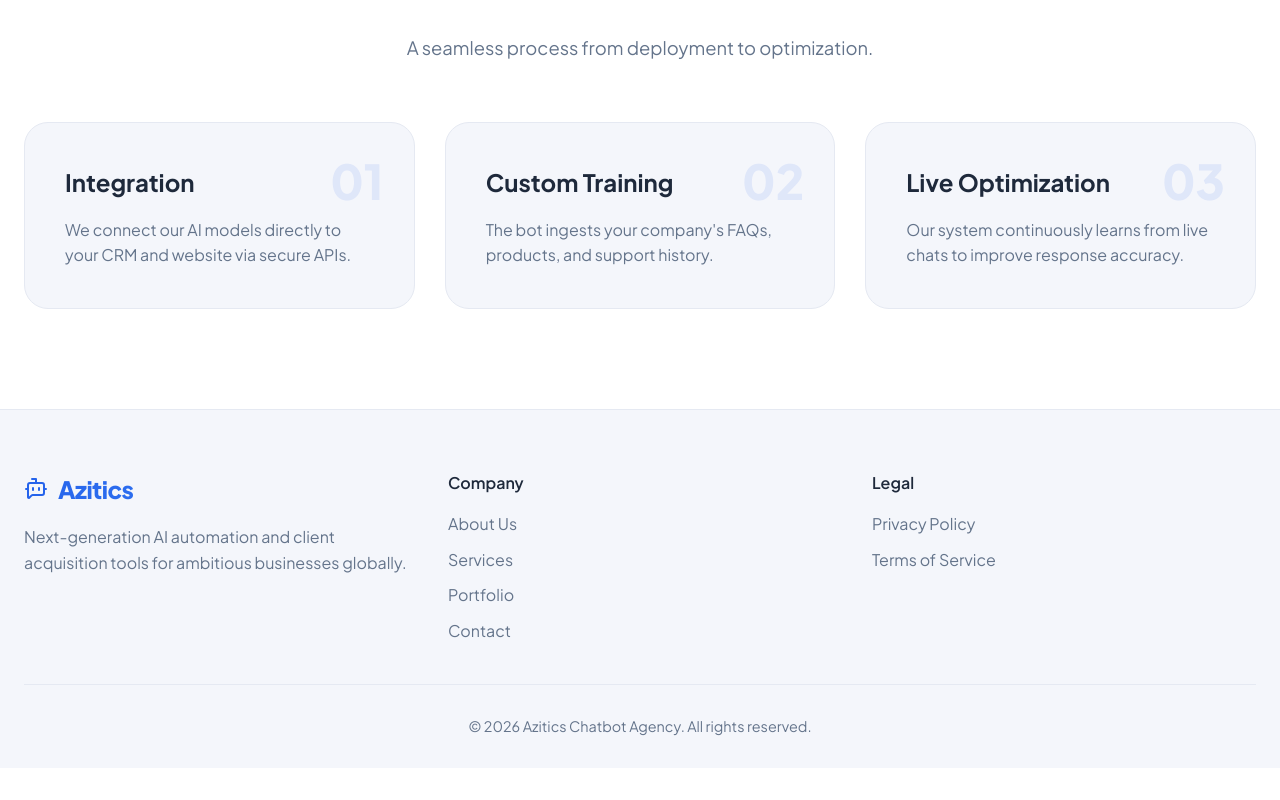
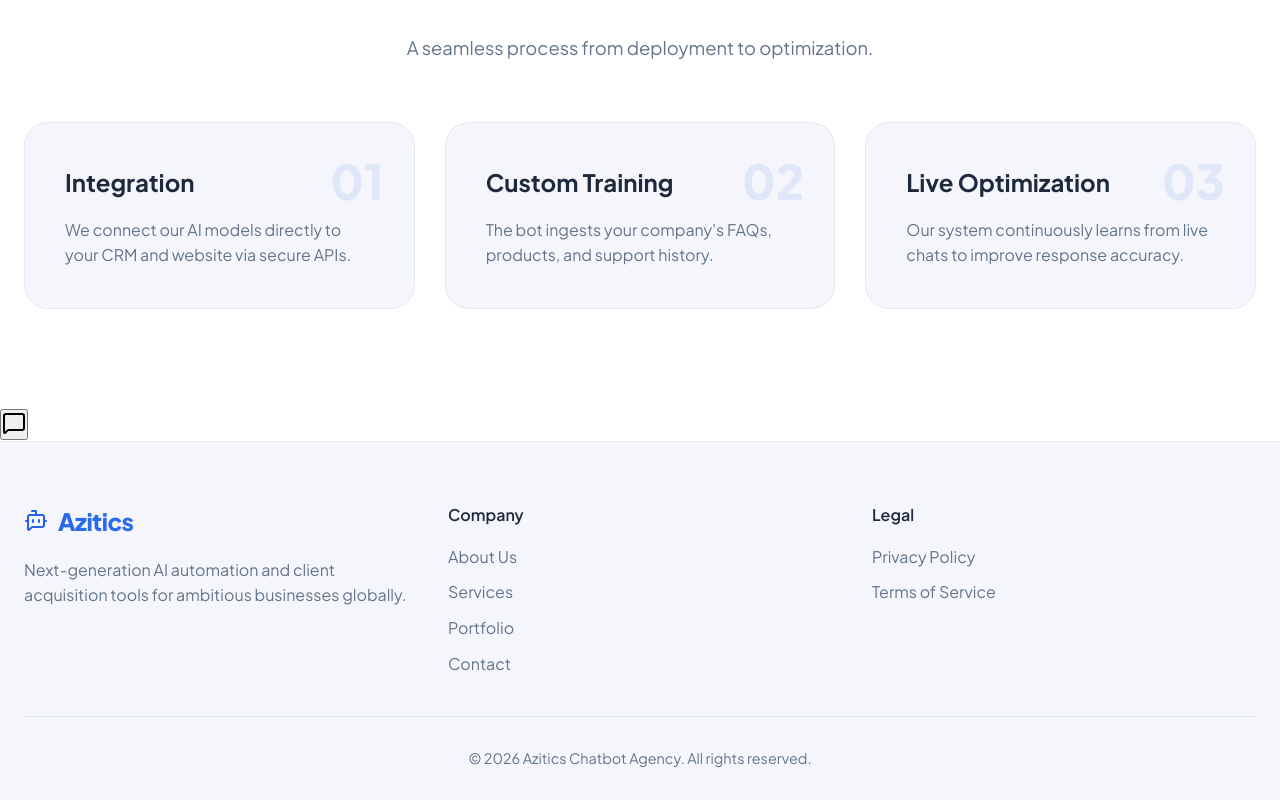
Before and after one commit to atd786/chatbot, a React (Vite) app: page / in a window 1280 px wide. Shown: the part 1664-2464 px from the top of the page. Before the commit the page ends 2432 px from the top, so only its background shows below. Built offline with nearby package versions, Linux system fonts and the light colour scheme.

Commit message:
fix: render LeadBot globally

```diff
--- a/src/App.jsx
+++ b/src/App.jsx
@@ -11,6 +11,7 @@ import Contact from './pages/Contact';
 import Pricing from './pages/Pricing';
 import AdminLogin from './pages/AdminLogin';
 import AdminDashboard from './pages/AdminDashboard';
+import LeadBot from './components/LeadBot';
 
 function App() {
   const location = useLocation();
@@ -34,6 +35,7 @@ function App() {
         </Routes>
       </AnimatePresence>
 
+      <LeadBot />
       {!isAdminRoute && <Footer />}
     </>
   );
```
